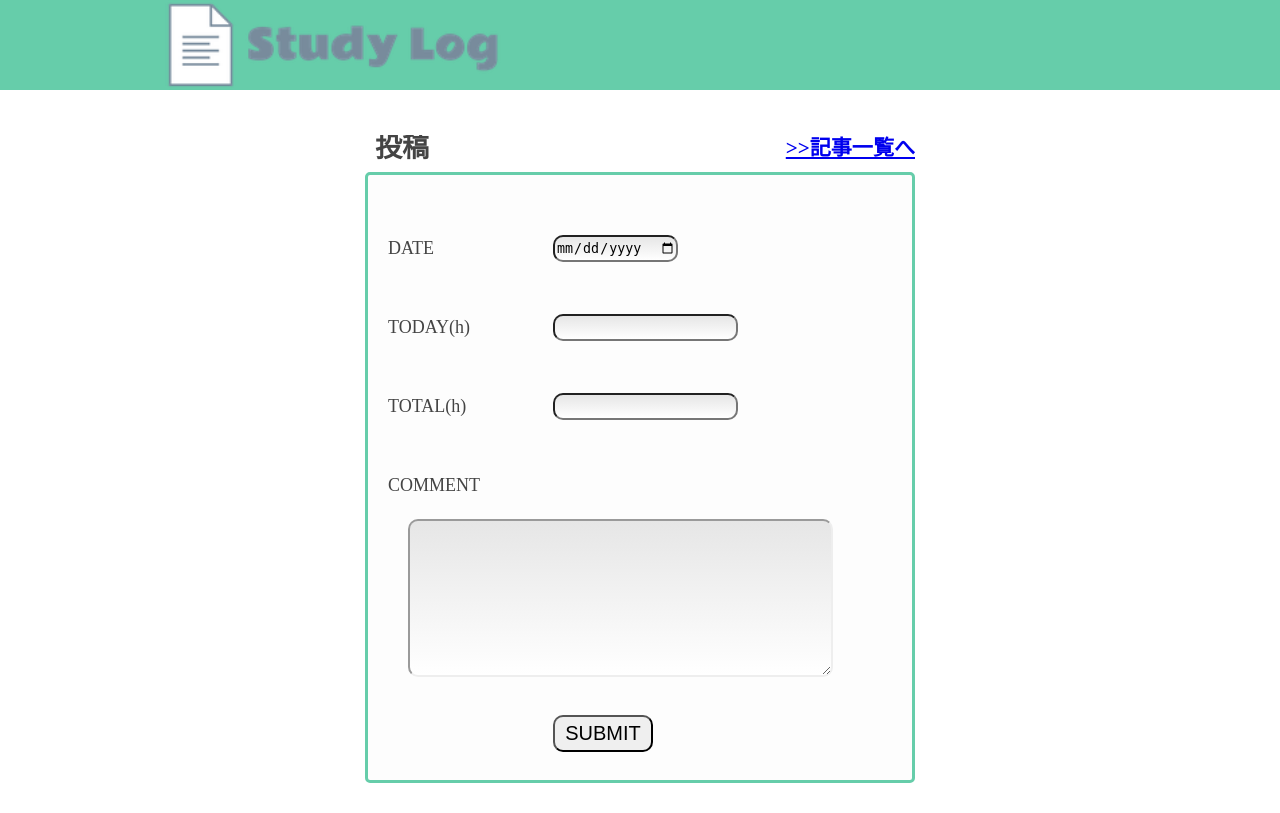
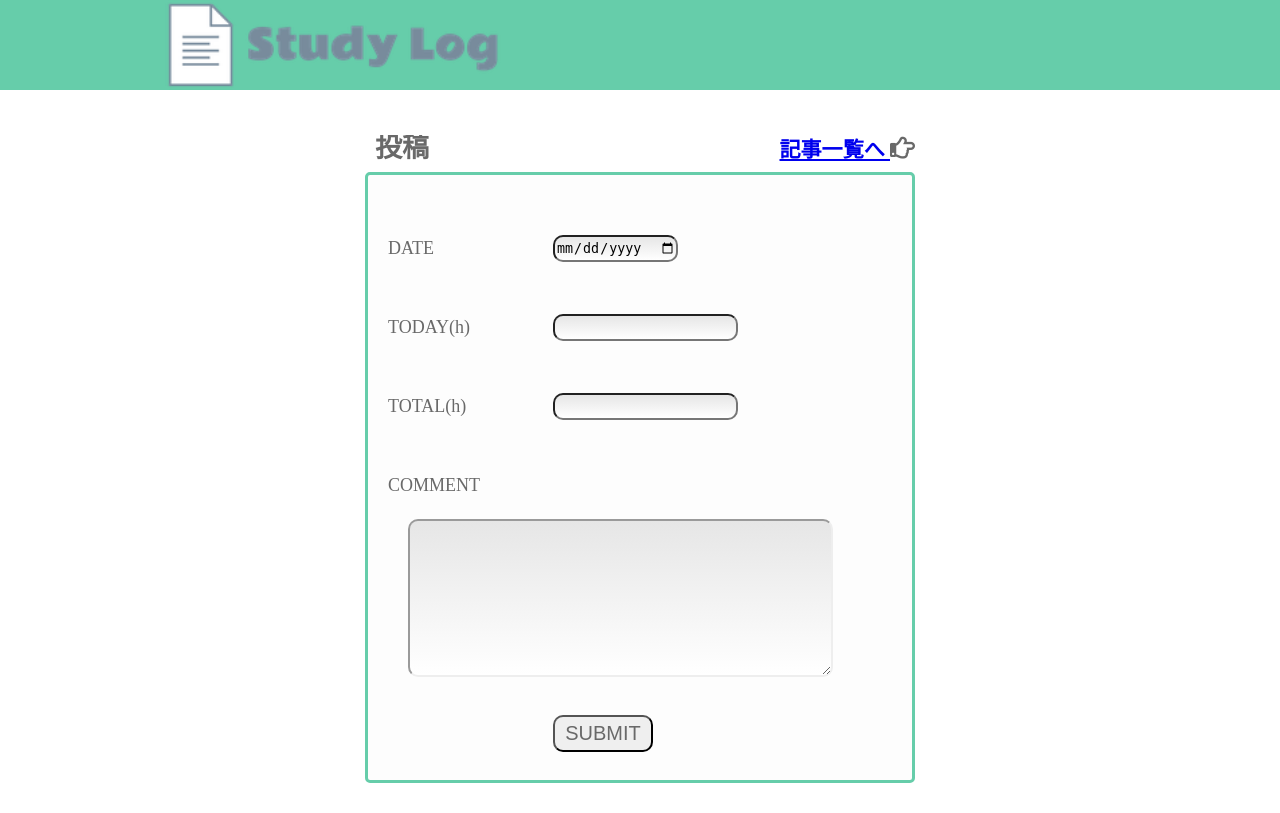
Before and after one commit to kiwatchi1991/-Study_Log-, a PHP site: page / in a window 1280 px wide. Run offline with PHP 8.4, Linux system fonts and the light colour scheme; some libraries are stand-ins or nearby versions.

Commit message:
Last commit

```diff
--- a/article.php
+++ b/article.php
@@ -107,7 +107,7 @@ require('head.php');
 <section class="past">
     <div class="top-icon">
         <h2 class="icon">記事一覧</h2>
-        <h3><a href="index.php">&lt;&lt;TOPへ</a></h3>
+      <h3><a href="index.php"><i class="far fa-hand-point-left"></i> TOPへ</a></h3>
     </div>
 
     <div class="panel-list">
--- a/index.php
+++ b/index.php
@@ -109,7 +109,7 @@ require('head.php');
 
      <div class="top-icon">
         <h2 class="icon">投稿</h2>
-        <h3><a href="article.php">&gt;&gt;記事一覧へ</a></h3>
+       <h3><a href="article.php">記事一覧へ <i class="far fa-hand-point-right"></i></a></h3>
      </div>
 
         <div class="form">
--- a/style.css
+++ b/style.css
@@ -1,7 +1,7 @@
 body{
     margin: 0;
     padding: 0;
-    color: #444;
+    color: #696969;
     line-height: 150%;
     font-size: 18px;
 }
@@ -120,6 +120,7 @@ section{
     margin-left: 185px;
 	padding: 5px 10px;
 	border-radius: 10px;
+    color: #696969;
 
 }
 #contents .form button:hover{
@@ -187,7 +188,7 @@ section{
 }
 
 a:visited{
-  color: #444;
+  color: #696969;
 }
 
 .fas{
```
